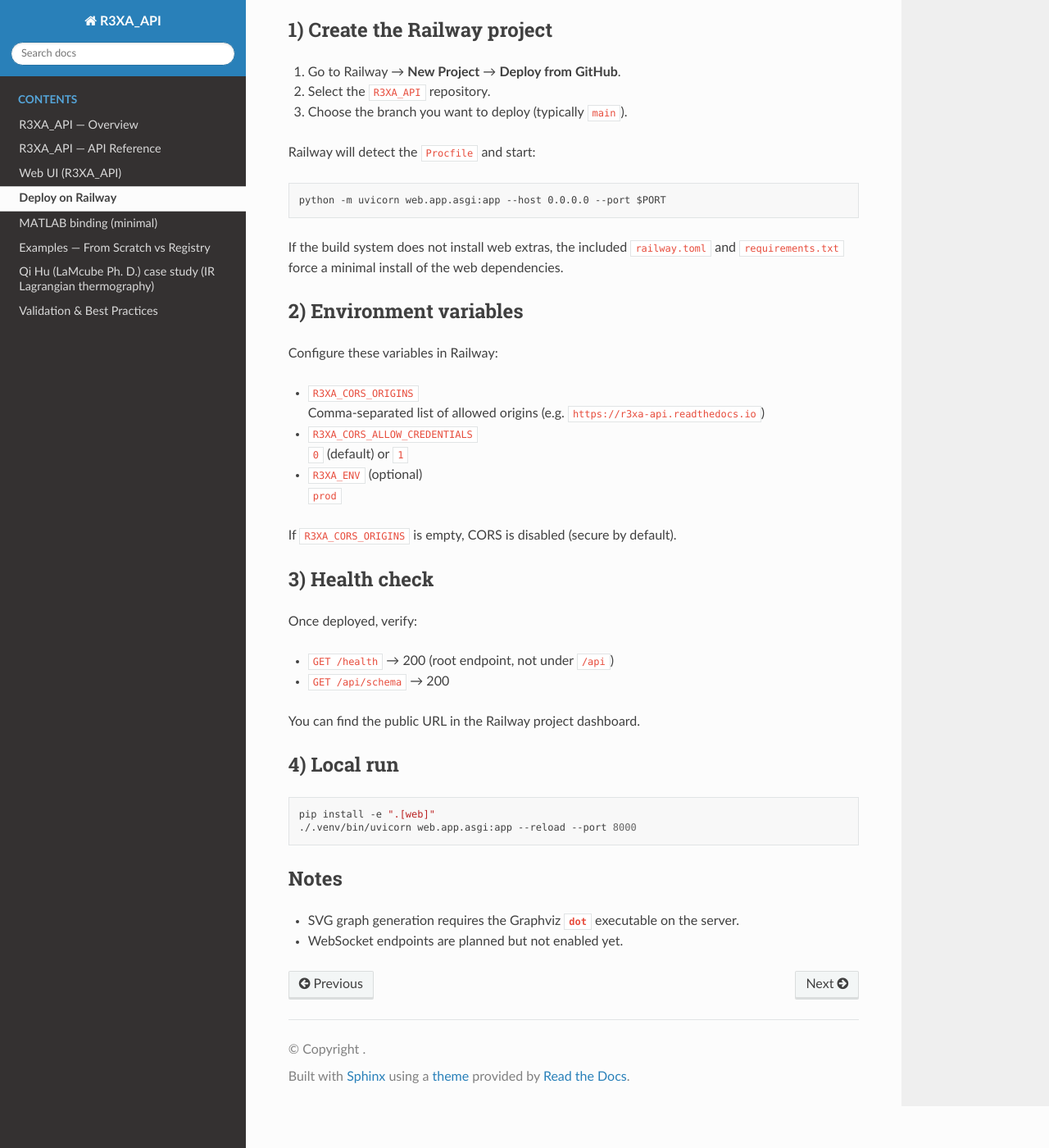
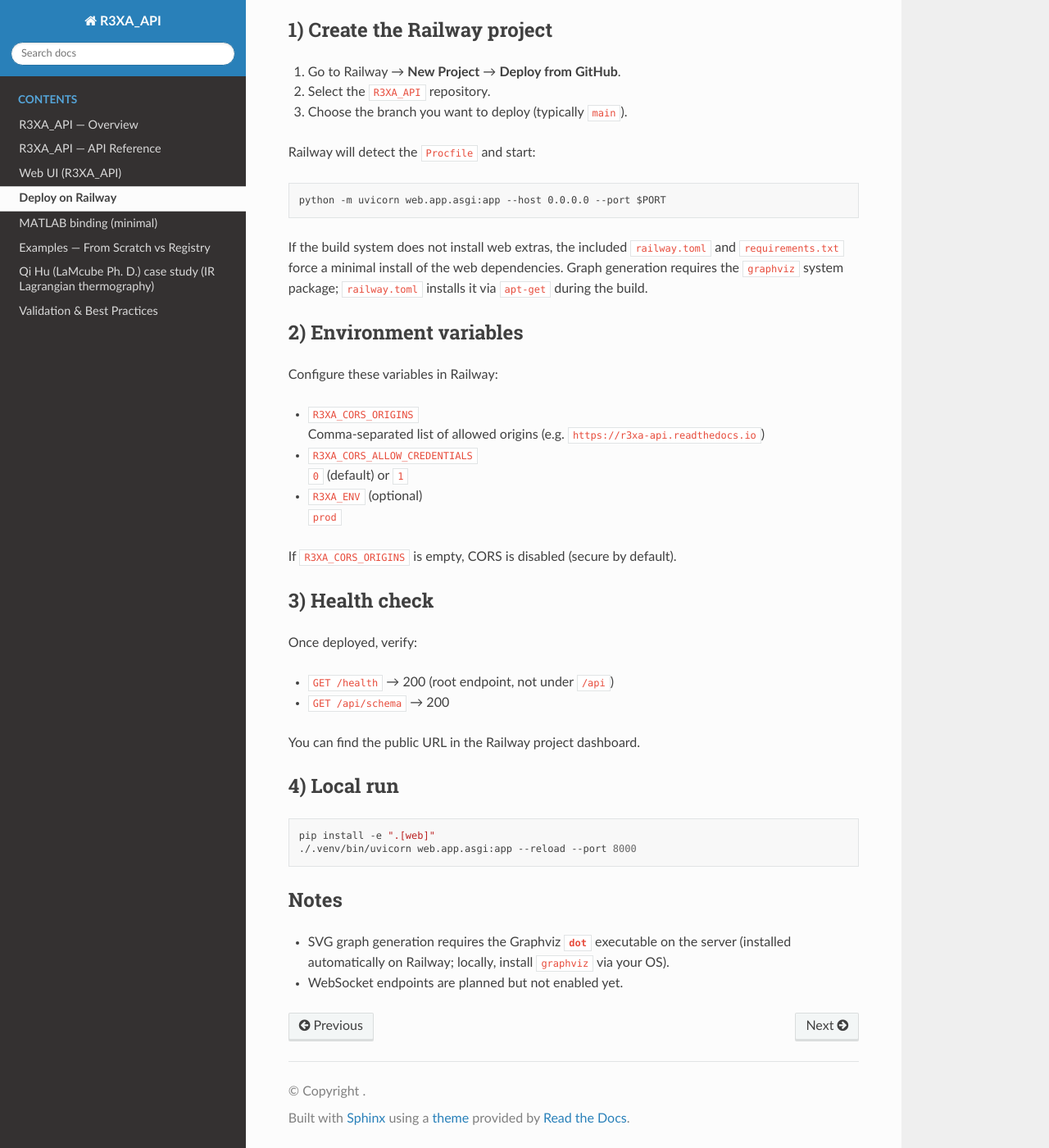
Before and after one commit to jeffwitz/R3XA_API, a Sphinx documentation site: the page built from docs/DEPLOY_RAILWAY.md, in a window 1280 px wide and 1400 px high, scrolled down 188 px. Shown: the whole window at 82% size. Built offline with Sphinx 7.4.7 and the Read the Docs theme 3.1.0, drawn with Linux system fonts in a browser that asks for light colours.

Commit message:
Railway: install graphviz and add to web extra

```diff
--- a/docs/DEPLOY_RAILWAY.md
+++ b/docs/DEPLOY_RAILWAY.md
@@ -16,6 +16,8 @@ python -m uvicorn web.app.asgi:app --host 0.0.0.0 --port $PORT
 
 If the build system does not install web extras, the included `railway.toml`
 and `requirements.txt` force a minimal install of the web dependencies.
+Graph generation requires the `graphviz` system package; `railway.toml`
+installs it via `apt-get` during the build.
 
 ## 2) Environment variables
 
@@ -48,5 +50,6 @@ pip install -e ".[web]"
 
 ## Notes
 
-- SVG graph generation requires the Graphviz **`dot`** executable on the server.
+- SVG graph generation requires the Graphviz **`dot`** executable on the server
+  (installed automatically on Railway; locally, install `graphviz` via your OS).
 - WebSocket endpoints are planned but not enabled yet.
--- a/pyproject.toml
+++ b/pyproject.toml
@@ -20,6 +20,7 @@ web = [
   "uvicorn[standard]>=0.27",
   "jinja2>=3.1",
   "python-multipart>=0.0.9",
+  "graphviz>=0.20",
 ]
 
 [build-system]
--- a/railway.toml
+++ b/railway.toml
@@ -1,5 +1,5 @@
 [build]
-cmd = "python -m pip install -r requirements.txt && python -m pip install '.[web]'"
+cmd = "apt-get update && apt-get install -y graphviz && python -m pip install -r requirements.txt && python -m pip install '.[web]'"
 
 [deploy]
 startCommand = "PYTHONPATH=/app python -m uvicorn web.app.asgi:app --host 0.0.0.0 --port ${PORT:-8080}"
```
